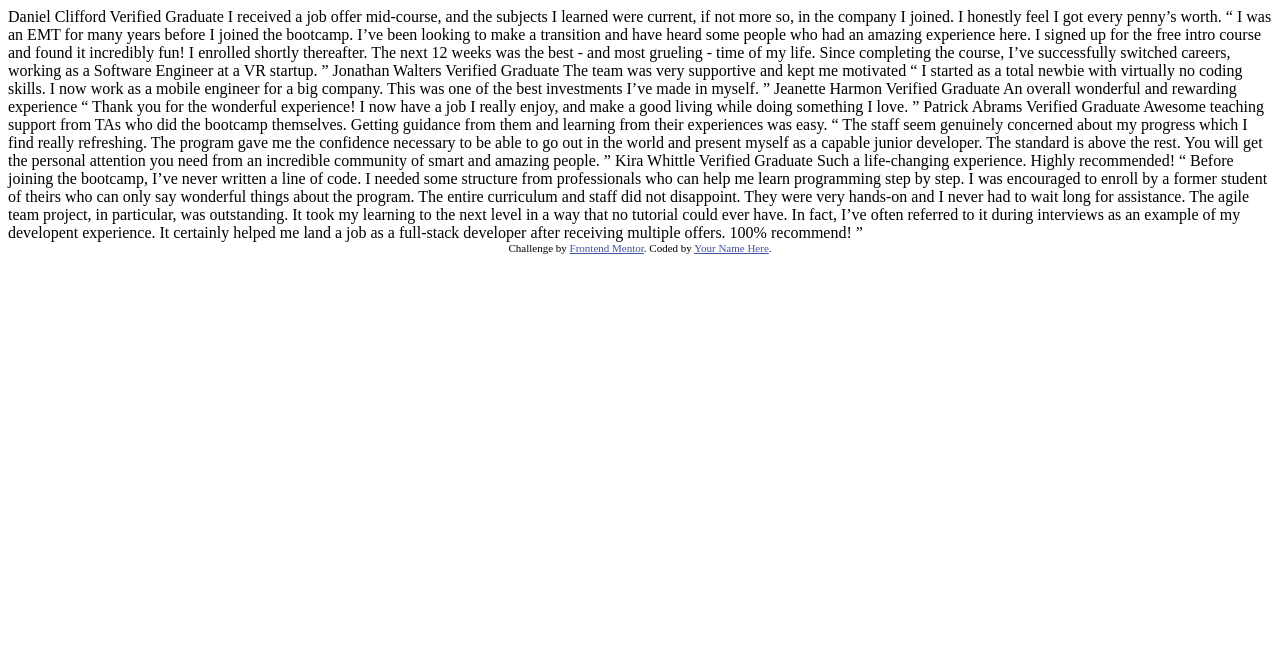
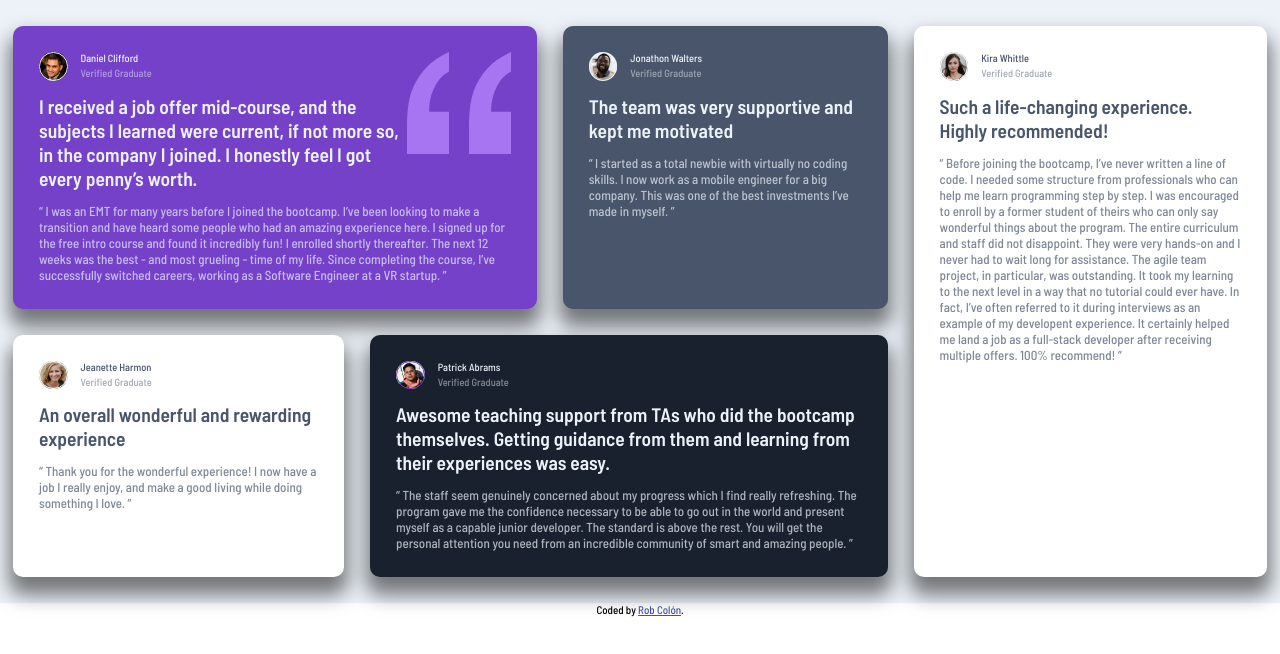
Before and after one commit to Rob-Colon/testimonials-grid, a plain HTML site: page index.html in a window 1280 px wide. Drawn offline with Linux system fonts and the light colour scheme.

Commit message:
almost done

```diff
--- a/index.html
+++ b/index.html
@@ -1,76 +1,143 @@
 <!DOCTYPE html>
 <html lang="en">
+
 <head>
   <meta charset="UTF-8">
-  <meta name="viewport" content="width=device-width, initial-scale=1.0"> <!-- displays site properly based on user's device -->
+  <meta name="viewport" content="width=device-width, initial-scale=1.0">
+  <!-- displays site properly based on user's device -->
 
   <link rel="icon" type="image/png" sizes="32x32" href="./images/favicon-32x32.png">
+  <link rel="stylesheet" href="styles.css">
 
   <title>Frontend Mentor | [Challenge Name Here]</title>
+  <style>
+    @import url('https://fonts.googleapis.com/css2?family=Barlow+Semi+Condensed:wght@500;600&display=swap');
+  </style>
 
   <!-- Feel free to remove these styles or customise in your own stylesheet 👍 -->
   <style>
-    .attribution { font-size: 11px; text-align: center; }
-    .attribution a { color: hsl(228, 45%, 44%); }
+    .attribution {
+      font-size: 11px;
+      text-align: center;
+    }
+
+    .attribution a {
+      color: hsl(228, 45%, 44%);
+    }
   </style>
 </head>
+
 <body>
-  Daniel Clifford
-  Verified Graduate
+  <div class="container">
+    <!-- 1 -->
+    <div class="test__box box1">
+      <img class="quotes" src="images/bg-pattern-quotation.svg">
+      <div class="test__person">
+        <img class="test__person--img" src="images/image-daniel.jpg">
+        <div class="circle circle1"></div>
+        <div class="test__name">
+          <div class="test__name--full">Daniel Clifford</div>
+          <div class="test__name--grad">Verified Graduate</div>
+        </div>
 
-  I received a job offer mid-course, and the subjects I learned were current, if not more so,
-  in the company I joined. I honestly feel I got every penny’s worth.
+      </div>
+      <div class="writing">
+        <h1 class="title">I received a job offer mid-course, and the subjects I learned were current, if not more so,
+          in the company I joined. I honestly feel I got every penny’s worth.</h1>
+        <p class="story">“ I was an EMT for many years before I joined the bootcamp. I’ve been looking to make a
+          transition and have heard some people who had an amazing experience here. I signed up for the free intro
+          course and found it incredibly fun! I enrolled shortly thereafter. The next 12 weeks was the best - and most
+          grueling - time of my life. Since completing the course, I’ve successfully switched careers, working as a
+          Software Engineer at a VR startup. ”</p>
+      </div>
+    </div>
+    <!-- 2 -->
+    <div class="test__box box2">
+      <div class="test__person">
+        <img class="test__person--img" src="images/image-jonathan.jpg">
+        <div class="circle circle2"></div>
+        <div class="test__name">
+          <div class="test__name--full">Jonathon Walters</div>
+          <div class="test__name--grad">Verified Graduate</div>
+        </div>
+      </div>
+      <h1 class="title">The team was very supportive and kept me motivated</h1>
+      <p class="story">“ I started as a total newbie with virtually no coding skills. I now work as a mobile engineer
+        for a big company. This was one of the best investments I’ve made in myself. ”</p>
+    </div>
+    <!-- 3 -->
+    <div class="test__box box3">
+      <div class="test__person">
+        <img class="test__person--img" src="images/image-jeanette.jpg">
+        <div class="circle circle3"></div>
+        <div class="test__name">
+          <div class="test__name--full">Jeanette Harmon</div>
+          <div class="test__name--grad">Verified Graduate</div>
+        </div>
+      </div>
+      <h1 class="title">An overall wonderful and rewarding experience</h1>
+      <p class="story">“ Thank you for the wonderful experience! I now have a job I really enjoy, and make a good living
+        while doing something I love. ”</p>
+    </div>
+    <!-- 4 -->
+    <div class="test__box box4">
+      <div class="test__person">
+        <img class="test__person--img" src="images/image-patrick.jpg">
+        <div class="circle circle4"></div>
+        <div class="test__name">
+          <div class="test__name--full">Patrick Abrams</div>
+          <div class="test__name--grad">Verified Graduate</div>
+        </div>
+      </div>
+      <h1 class="title">Awesome teaching support from TAs who did the bootcamp themselves. Getting guidance from them
+        and
+        learning from their experiences was easy.</h1>
+      <p class="story">“ The staff seem genuinely concerned about my progress which I find really refreshing. The
+        program
+        gave me the confidence necessary to be able to go out in the world and present myself as a capable
+        junior developer. The standard is above the rest. You will get the personal attention you need from
+        an incredible community of smart and amazing people. ”</p>
+    </div>
+    <!-- 5 -->
+    <div class="test__box box5">
+      <div class="test__person">
+        <img class="test__person--img" src="images/image-kira.jpg">
+        <div class="circle circle5"></div>
+        <div class="test__name">
+          <div class="test__name--full">Kira Whittle</div>
+          <div class="test__name--grad">Verified Graduate</div>
+        </div>
+      </div>
+      <div class="writing">
+        <h1 class="title">Such a life-changing experience. Highly recommended!</h1>
+        <p class="story">“ Before joining the bootcamp, I’ve never written a line of code. I needed some structure from
+          professionals who can help me learn programming step by step. I was encouraged to enroll by a former
+          student of theirs who can only say wonderful things about the program. The entire curriculum and staff
+          did not disappoint. They were very hands-on and I never had to wait long for assistance. The agile team
+          project, in particular, was outstanding. It took my learning to the next level in a way that no tutorial
+          could ever have. In fact, I’ve often referred to it during interviews as an example of my developent
+          experience. It certainly helped me land a job as a full-stack developer after receiving multiple offers.
+          100% recommend! ”</p>
+      </div>
+    </div>
+  </div>
 
-  “ I was an EMT for many years before I joined the bootcamp. I’ve been looking to make a
-  transition and have heard some people who had an amazing experience here. I signed up
-  for the free intro course and found it incredibly fun! I enrolled shortly thereafter.
-  The next 12 weeks was the best - and most grueling - time of my life. Since completing
-  the course, I’ve successfully switched careers, working as a Software Engineer at a VR startup. ”
 
-  Jonathan Walters
-  Verified Graduate
 
-  The team was very supportive and kept me motivated
 
-  “ I started as a total newbie with virtually no coding skills. I now work as a mobile engineer
-  for a big company. This was one of the best investments I’ve made in myself. ”
 
-  Jeanette Harmon
-  Verified Graduate
 
-  An overall wonderful and rewarding experience
 
-  “ Thank you for the wonderful experience! I now have a job I really enjoy, and make a good living
-  while doing something I love. ”
 
-  Patrick Abrams
-  Verified Graduate
 
-  Awesome teaching support from TAs who did the bootcamp themselves. Getting guidance from them and
-  learning from their experiences was easy.
 
-  “ The staff seem genuinely concerned about my progress which I find really refreshing. The program
-  gave me the confidence necessary to be able to go out in the world and present myself as a capable
-  junior developer. The standard is above the rest. You will get the personal attention you need from
-  an incredible community of smart and amazing people. ”
 
-  Kira Whittle
-  Verified Graduate
 
-  Such a life-changing experience. Highly recommended!
-
-  “ Before joining the bootcamp, I’ve never written a line of code. I needed some structure from
-  professionals who can help me learn programming step by step. I was encouraged to enroll by a former
-  student of theirs who can only say wonderful things about the program. The entire curriculum and staff
-  did not disappoint. They were very hands-on and I never had to wait long for assistance. The agile team
-  project, in particular, was outstanding. It took my learning to the next level in a way that no tutorial
-  could ever have. In fact, I’ve often referred to it during interviews as an example of my developent
-  experience. It certainly helped me land a job as a full-stack developer after receiving multiple offers.
-  100% recommend! ”
 
   <div class="attribution">
-    Challenge by <a href="https://www.frontendmentor.io?ref=challenge" target="_blank">Frontend Mentor</a>.
-    Coded by <a href="#">Your Name Here</a>.
+
+    Coded by <a href="#">Rob Colón</a>.
   </div>
 </body>
+
 </html>
--- /dev/null
+++ b/styles.css
@@ -0,0 +1,169 @@
+* {
+  box-sizing: border-box;
+  margin: 0;
+  padding: 0;
+}
+
+:root {
+  --font-family: "Barlow Semi Condensed", sans-serif;
+
+  --fs: 13px;
+
+  --fw-reg: 500;
+  --fw-bold: 600;
+
+  --clr-moderateviolet: hsl(263, 55%, 52%);
+  --clr-verydarkgrayishblue: hsl(217, 19%, 35%);
+  --clr-verydarkblackishblue: hsl(219, 29%, 14%);
+  --clr-white: hsl(0, 0%, 100%);
+  --clr-lightgray: hsl(0, 0%, 81%);
+  --clr-lightgrayishblue: hsl(210, 46%, 95%);
+}
+
+html {
+  font-family: var(--font-family);
+  font-size: var(--fs);
+}
+
+.container {
+  max-width: 1440px;
+  margin: auto;
+  padding-top: 1rem;
+  padding-bottom: 1rem;
+  background: var(--clr-lightgrayishblue);
+}
+
+.test__box {
+  border-radius: 10px;
+  /* border: 2px solid red; */
+  margin: 1rem;
+  padding: 2rem;
+  box-shadow: 0px 14px 19px 4px rgba(0, 0, 0, 0.51);
+  -webkit-box-shadow: 0px 14px 19px 4px rgba(0, 0, 0, 0.51);
+  -moz-box-shadow: 0px 14px 19px 4px rgba(0, 0, 0, 0.51);
+}
+
+.test__person {
+  display: flex;
+}
+
+.test__person--img {
+  width: 2.2rem;
+  height: 2.2rem;
+  border-radius: 50%;
+  margin-right: 1rem;
+  justify-content: center;
+  align-content: center;
+  position: relative;
+}
+.circle {
+  height: 2.2rem;
+  width: 2.2rem;
+  /* border: 1px solid red; */
+  border-radius: 50%;
+  position: absolute;
+}
+
+.test__name {
+  display: inline-block;
+  font-size: 0.8rem;
+}
+
+.test__name--full {
+  margin-bottom: 0.25rem;
+}
+.test__name--grad {
+  opacity: 50%;
+}
+
+h1 {
+  font-size: 1.5rem;
+  margin-top: 1rem;
+  font-weight: var(--fw-bold);
+}
+p {
+  margin-top: 1rem;
+  opacity: 70%;
+  font-weight: var(--fw-reg);
+}
+
+.quotes {
+  top: 0;
+  float: right;
+  overflow: hidden;
+}
+.box1 {
+  background: var(--clr-moderateviolet);
+  color: var(--clr-lightgrayishblue);
+}
+.box2 {
+  background: var(--clr-verydarkgrayishblue);
+  color: var(--clr-lightgrayishblue);
+}
+.box3 {
+  background: var(--clr-white);
+  color: var(--clr-verydarkgrayishblue);
+}
+.box4 {
+  background: var(--clr-verydarkblackishblue);
+  color: var(--clr-lightgrayishblue);
+}
+.box5 {
+  background: var(--clr-white);
+  color: var(--clr-verydarkgrayishblue);
+}
+.circle1 {
+  border: 1.5px solid var(--clr-lightgrayishblue);
+}
+.circle2 {
+  border: 1.5px solid var(--clr-lightgrayishblue);
+}
+.circle3 {
+  border: 1.5px solid var(--clr-white);
+}
+.circle4 {
+  border: 1.5px solid var(--clr-moderateviolet);
+}
+.circle5 {
+  border: 1.5px solid var(--clr-white);
+}
+
+@media only screen and (min-width: 600px) {
+  .container {
+    display: grid;
+    width: auto;
+    /* grid-template-columns: 1fr 1fr; */
+  }
+  .box1 {
+    grid-column-start: 1;
+    grid-column-end: 3;
+    grid-row-start: 1;
+    grid-row-end: 2;
+  }
+  .box2 {
+    grid-column-start: 3;
+    grid-column-end: 4;
+    grid-row-start: 1;
+    grid-row-end: 2;
+  }
+  .box3 {
+    grid-column-start: 1;
+    grid-column-end: 2;
+    grid-row-start: 2;
+    grid-row-end: 3;
+  }
+  .box4 {
+    grid-column-start: 2;
+    grid-column-end: 4;
+    grid-row-start: 2;
+    grid-row-end: 3;
+  }
+  .box5 {
+    grid-column-start: 4;
+    grid-column-end: 5;
+    grid-row-start: 1;
+    grid-row-end: 3;
+  }
+  .writing {
+  }
+}
```
